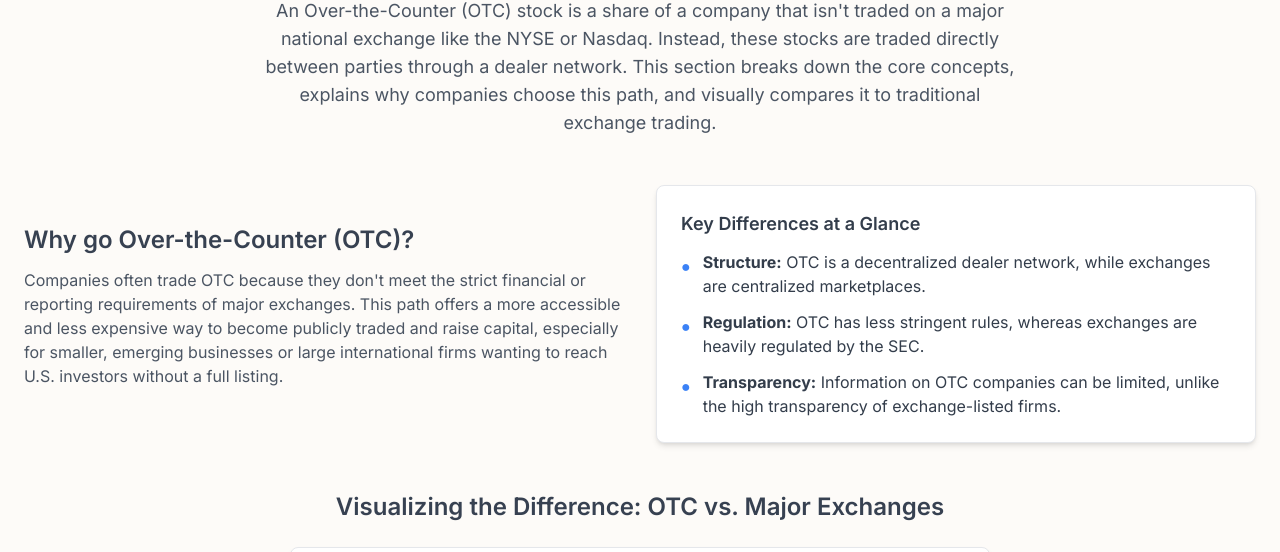
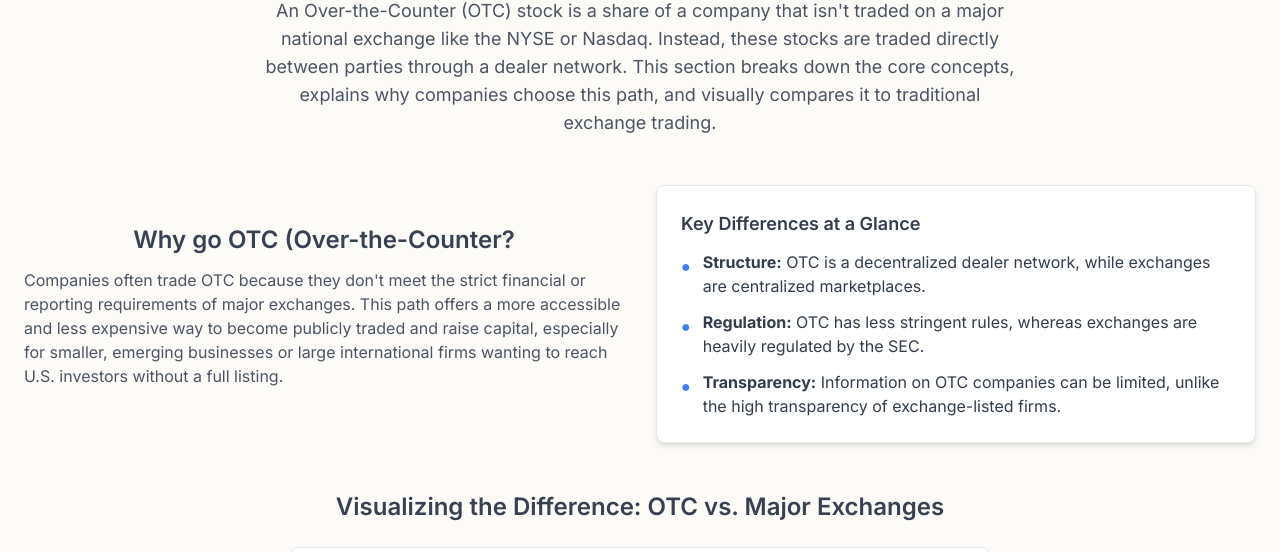
Before and after one commit to yyyprojects/OtcStock5, a plain HTML site: page index.html in a window 1280 px wide. Shown: the part 171-723 px from the top of the page. Drawn offline with nearby package versions, Linux system fonts and the light colour scheme.

Commit message:
Update index.html

```diff
--- a/index.html
+++ b/index.html
@@ -100,7 +100,7 @@
 
             <div class="grid md:grid-cols-2 gap-8 mb-12 items-center">
                 <div>
-                    <h3 class="text-2xl font-semibold mb-3 text-gray-700"><centre>Why go Over-the-Counter (OTC)?</centre></h3>
+                    <center><h3 class="text-2xl font-semibold mb-3 text-gray-700">Why go OTC (Over-the-Counter?</h3></center>
                     <p class="text-gray-600 mb-4">Companies often trade OTC because they don't meet the strict financial or reporting requirements of major exchanges. This path offers a more accessible and less expensive way to become publicly traded and raise capital, especially for smaller, emerging businesses or large international firms wanting to reach U.S. investors without a full listing.</p>
                 </div>
                 <div class="bg-white p-6 rounded-lg shadow-md border border-gray-200">
```
